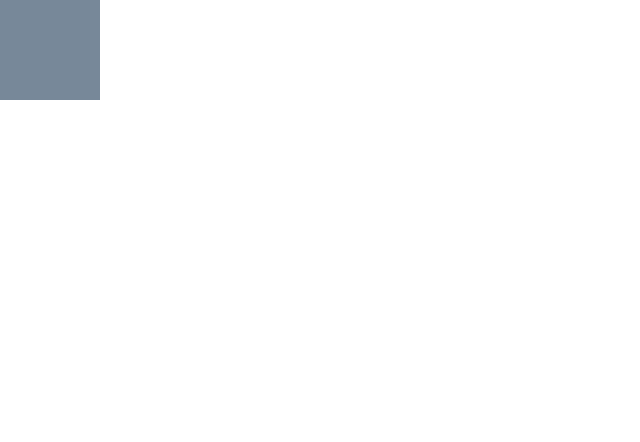
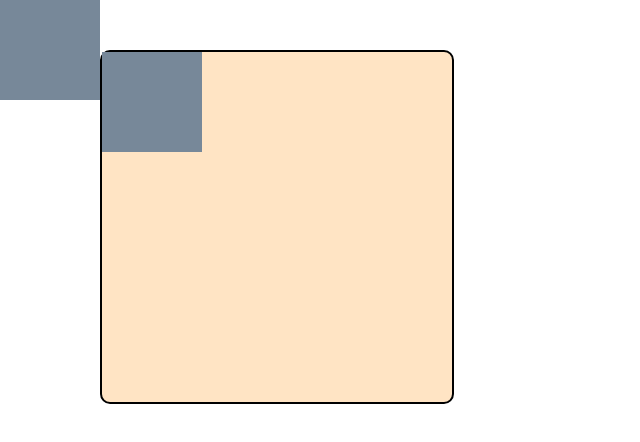
Before and after one commit to marielolboye/marielolboye.github.io, a plain HTML site: page Datamaskin/cpu.html in a window 1280 px wide. Shown: the whole page, without its empty margins (0-640 px from the left). Drawn offline with Linux system fonts and the light colour scheme.

Commit message:
cpu diagram

```diff
--- a/Datamaskin/cpu.css
+++ b/Datamaskin/cpu.css
@@ -12,6 +12,16 @@
 
 #output {}
 
+#cpu {
+    left: 100px;
+    top: 50px;
+    background-color: bisque;
+    width: 350px;
+    height: 350px;
+    border: solid black 2px;
+    border-radius: 10px;
+}
+
 .firkant {
     position: absolute;
     left: 0;
--- a/Datamaskin/cpu.html
+++ b/Datamaskin/cpu.html
@@ -10,7 +10,7 @@
 </head>
 
 <body>
-    <div id="cpu">
+    <div class="firkant" id="cpu">
         <div class="firkant" id="controll"></div>
         <div class="firkant" id="processor"></div>
         <div class="firkant" id="registers"></div>
```
